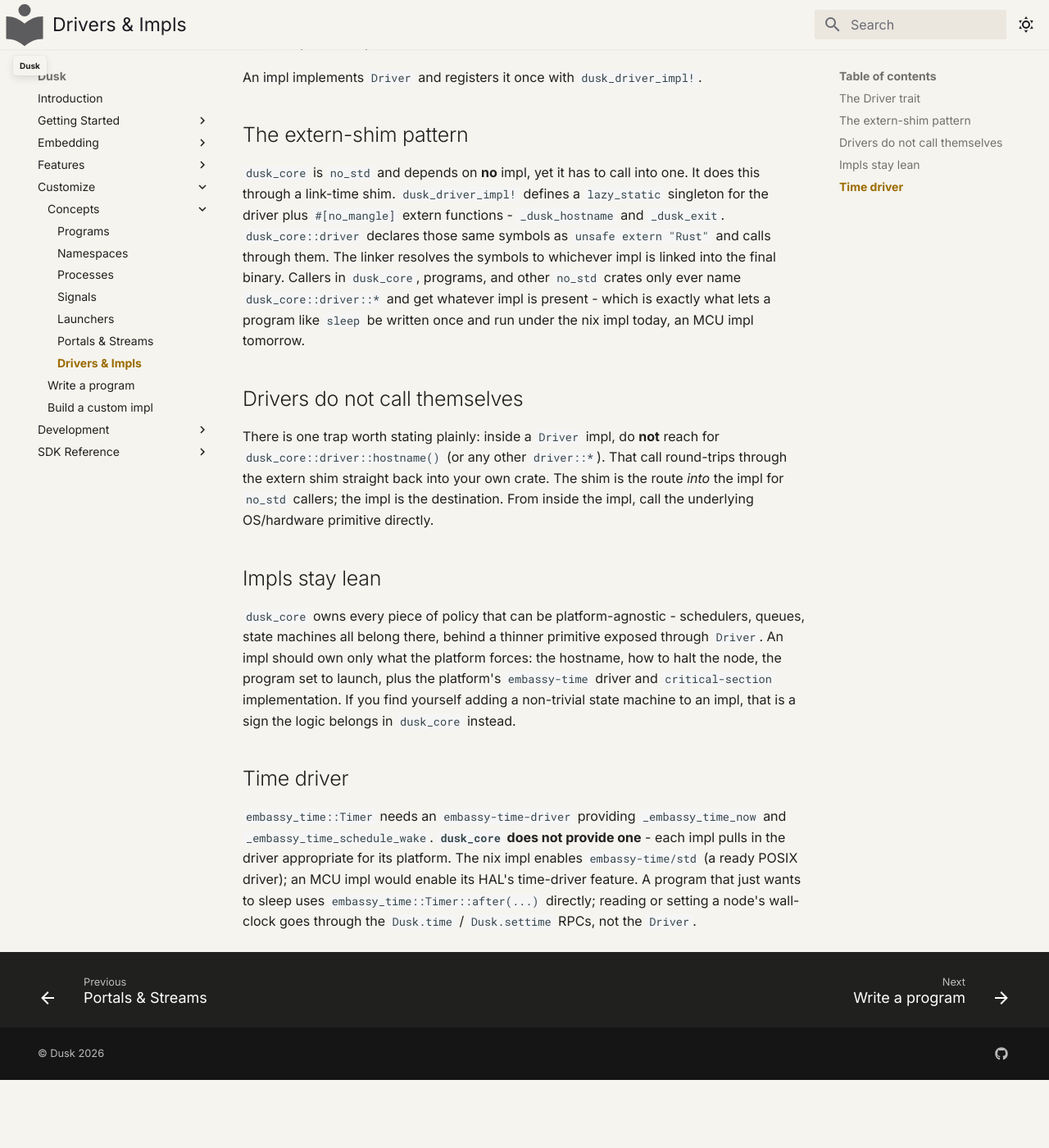
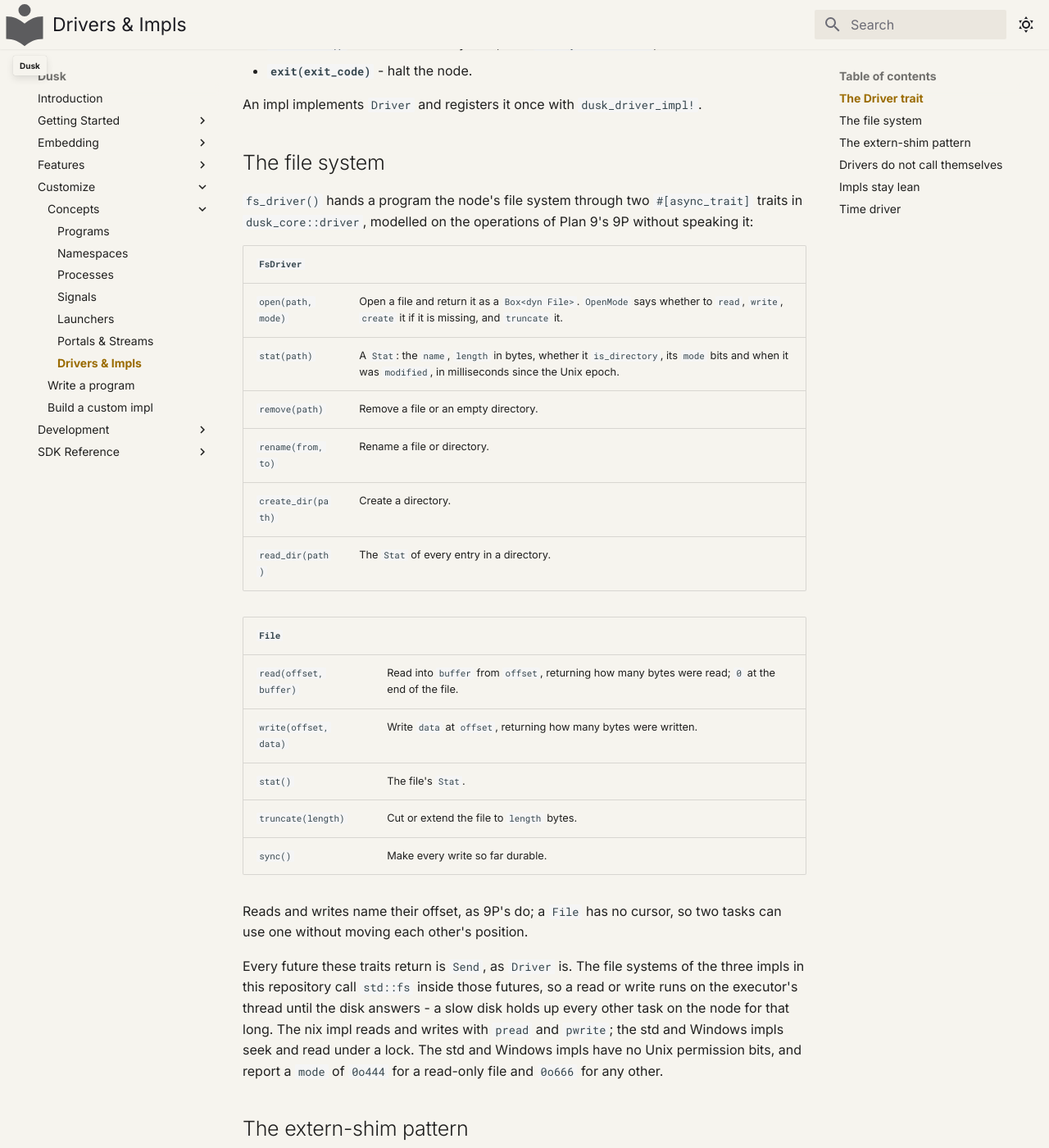
Before and after one commit to tomerze/dusk, an MkDocs documentation site: the page built from docs/docs/getting-started/concepts/drivers-and-impls.md, in a window 1280 px wide and 1400 px high, scrolled down 408 px. Shown: the whole window at 82% size. Built offline with MkDocs 1.6.1 and Material for MkDocs 9.7.7, drawn with Linux system fonts in a browser that asks for light colours; comment, search, counter and statistics services are not loaded; before the commit the page ends 1725 px from its top, so only the background shows below that.

Commit message:
Update docs for the Driver's fs_driver() and the FsDriver it returns
Drivers & Impls lists fs_driver() among the Driver hooks, gains a file-system section with the FsDriver and File operations, OpenMode and Stat, the offset-not-cursor model taken from 9P, and how each impl reads and writes and reports mode bits, and names _dusk_fs_driver in the extern-shim symbols. The architecture page's driver-shim bullet names the same symbol.

```diff
--- a/docs/docs/getting-started/concepts/drivers-and-impls.md
+++ b/docs/docs/getting-started/concepts/drivers-and-impls.md
@@ -10,16 +10,51 @@
 `Driver` is a small `Send + Sync` trait of OS/hardware hooks:
 
 - **`hostname()`** - what this node calls itself,
+- **`fs_driver()`** - the node's file system, as a `Box<dyn FsDriver>`,
 - **`exit(exit_code)`** - halt the node.
 
 An impl implements `Driver` and registers it once with `dusk_driver_impl!`.
+
+## The file system
+
+`fs_driver()` hands a program the node's file system through two
+`#[async_trait]` traits in `dusk_core::driver`, modelled on the operations of
+Plan 9's 9P without speaking it:
+
+| `FsDriver` | |
+|---|---|
+| `open(path, mode)` | Open a file and return it as a `Box<dyn File>`. `OpenMode` says whether to `read`, `write`, `create` it if it is missing, and `truncate` it. |
+| `stat(path)` | A `Stat`: the `name`, `length` in bytes, whether it `is_directory`, its `mode` bits and when it was `modified`, in milliseconds since the Unix epoch. |
+| `remove(path)` | Remove a file or an empty directory. |
+| `rename(from, to)` | Rename a file or directory. |
+| `create_dir(path)` | Create a directory. |
+| `read_dir(path)` | The `Stat` of every entry in a directory. |
+
+| `File` | |
+|---|---|
+| `read(offset, buffer)` | Read into `buffer` from `offset`, returning how many bytes were read; `0` at the end of the file. |
+| `write(offset, data)` | Write `data` at `offset`, returning how many bytes were written. |
+| `stat()` | The file's `Stat`. |
+| `truncate(length)` | Cut or extend the file to `length` bytes. |
+| `sync()` | Make every write so far durable. |
+
+Reads and writes name their offset, as 9P's do; a `File` has no cursor, so two
+tasks can use one without moving each other's position.
+
+Every future these traits return is `Send`, as `Driver` is. The file systems of
+the three impls in this repository call `std::fs` inside those futures, so a
+read or write runs on the executor's thread until the disk answers - a slow disk
+holds up every other task on the node for that long. The nix impl reads and
+writes with `pread` and `pwrite`; the std and Windows impls seek and read under a
+lock. The std and Windows impls have no Unix permission bits, and report a
+`mode` of `0o444` for a read-only file and `0o666` for any other.
 
 ## The extern-shim pattern
 
 `dusk_core` is `no_std` and depends on **no** impl, yet it has to call into one.
 It does this through a link-time shim. `dusk_driver_impl!` defines a `lazy_static`
-singleton for the driver plus `#[no_mangle]` extern functions - `_dusk_hostname`
-and `_dusk_exit`. `dusk_core::driver` declares those same symbols as
+singleton for the driver plus `#[no_mangle]` extern functions - `_dusk_hostname`,
+`_dusk_fs_driver` and `_dusk_exit`. `dusk_core::driver` declares those same symbols as
 `unsafe extern "Rust"` and calls through them. The linker resolves the symbols to
 whichever impl is linked into the final binary. Callers in `dusk_core`, programs,
 and other `no_std` crates only ever name `dusk_core::driver::*` and get whatever
```
Also changed, not shown: docs/docs/development/architecture.md (+1 -1 lines).
